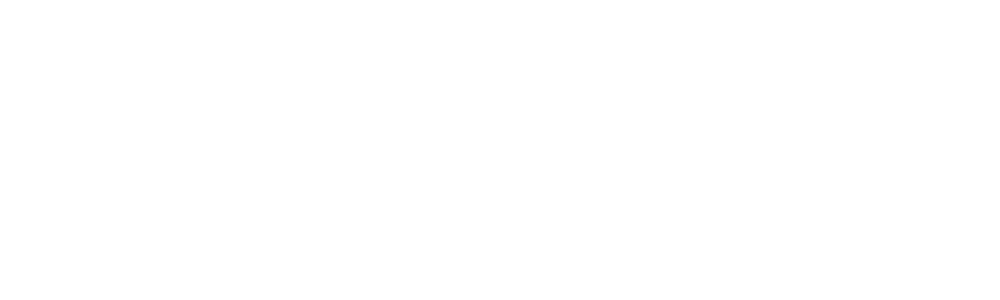
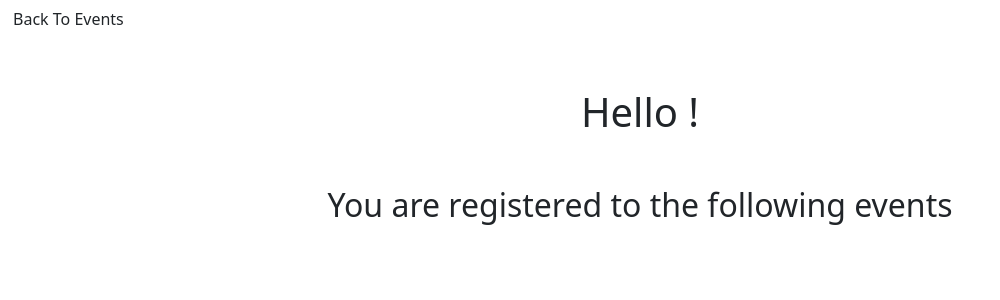
Before and after one commit to yousafanwar/event-registration-system, a Vue app in the folder vue-project/: page /userEvents in a window 1280 px wide. Before the commit this address had no page. Shown: the top 300 px of the page, without its empty margins (0-1000 px from the left). Built offline with nearby package versions, Linux system fonts and the light colour scheme.

Commit message:
User events view implemented

```diff
--- a/vue-project/src/router/index.js
+++ b/vue-project/src/router/index.js
@@ -2,6 +2,7 @@
 import HomeView from '../views/HomeView.vue'
 import FormView from '../views/FormView.vue'
 import ConfirmationPage from '../views/ConfirmationPage.vue'
+import UserRegisteredEvents from '../views/UserRegisteredEvents.vue'
 
 const router = createRouter({
   history: createWebHistory(import.meta.env.BASE_URL),
@@ -20,7 +21,12 @@
       path: '/confirmationPage',
       name: 'confirmationPage',
       component: ConfirmationPage
-    }
+    },
+    {
+      path: '/userEvents',
+      name: 'UserRegisteredEvents',
+      component: UserRegisteredEvents
+    },
   ]
 })
 
--- a/vue-project/src/store/index.js
+++ b/vue-project/src/store/index.js
@@ -5,7 +5,8 @@
     state: {
         events: [],
         eventId: 0,
-        userData: {}
+        userData: {},
+        userRegisteredEvents: []
     },
     mutations: {
         updateEvents(state, events) {
@@ -14,8 +15,11 @@
         setEventId(state, eventId) {
             state.eventId = eventId
         },
-        setUserData(state, userData){
+        setUserData(state, userData) {
             state.userData = userData;
+        },
+        setUserRegisteredEvents(state, regEvents) {
+            state.userRegisteredEvents.push(regEvents);
         }
     },
     actions: {
--- a/vue-project/src/views/ConfirmationPage.vue
+++ b/vue-project/src/views/ConfirmationPage.vue
@@ -1,6 +1,7 @@
 <template>
   <div>
-    <RouterLink to="/">Back To Events</RouterLink>
+    <RouterLink class="btn" to="/">Back To Events</RouterLink>
+    <RouterLink class="btn" to="/userEvents">Go to my events</RouterLink>
     <h1>Congragulations you have successfully registered for the Event</h1>
     <div class="userDetailsContainer mx-auto">
       <div class="col-md-6 mx-auto">
@@ -29,7 +30,7 @@
     this.getEventDetails();
   },
   computed: {
-    userData(){
+    userData() {
       return store.state.userData;
     },
     eventId() {
@@ -44,6 +45,7 @@
       this.events.forEach((e) => {
         if (this.eventId === e.id) {
           this.eventDetails = e;
+          store.commit("setUserRegisteredEvents", e);
         }
       });
     },
@@ -52,11 +54,11 @@
 </script>
 
 <style>
-    h1{
+h1 {
   text-align: center;
   margin: 50px;
 }
-    .userDetailsContainer{
+.userDetailsContainer {
   border: solid black;
   max-width: 50%;
   background-color: hsl(0, 0%, 70%);
@@ -65,15 +67,19 @@
   margin: 15px 0;
   padding: 10px;
 }
-    p{
+p {
   font-size: 1.5rem;
 }
-    .listItem{
+.listItem {
   text-align: center;
 }
-    .listItem:hover{
+.listItem:hover {
   background-color: hsl(0, 0%, 110%);
   cursor: pointer;
-
+  border-radius: 5px;
+}
+.btn:hover {
+  background-color: black;
+  color: white;
 }
 </style>
--- a/vue-project/src/views/FormView.vue
+++ b/vue-project/src/views/FormView.vue
@@ -2,7 +2,7 @@
   <div>
     <h1>Kindly fill out the form to register for the event!!!</h1>
     <div class="formDiv mx-auto">
-      <form @submit.prevent="formSubmission" class="mx-auto">
+      <form @submit.prevent="formSubmission" class="needs-validation mx-auto">
         <div class="col-md-6 mx-auto">
           <label for="validationCustom01" class="form-label">User Name</label>
           <input
@@ -13,7 +13,6 @@
             placeholder="Enter Your Name..."
             required
           />
-          <div class="valid-feedback"></div>
         </div>
         <div class="col-md-6 mx-auto">
           <label for="exampleInputEmail1" class="form-label"
@@ -26,19 +25,22 @@
             id="exampleInputEmail1"
             placeholder="Enter your email address..."
             aria-describedby="emailHelp"
+            required
           />
           <div id="emailHelp" class="form-text">
             We'll never share your email with anyone else.
           </div>
         </div>
         <div class="col-md-6 mx-auto">
-          <label for="exampleInputEmail1" class="form-label">Phone</label>
+          <label for="exampleInputPhone1" class="form-label">Phone</label>
           <input
             type="tel"
             v-model="userData.phone"
             class="form-control"
             placeholder="Enter your contact number..."
             maxlength="10"
+            pattern="[0-9]*"
+            required
           />
         </div>
         <button type="submit" class="btn mx-auto">Submit</button>
@@ -52,11 +54,11 @@
 export default {
   data() {
     return {
-        userData: {
-            userName: "",
-            email: "",
-            phone: ""
-        }
+      userData: {
+        userName: "",
+        email: "",
+        phone: "",
+      },
     };
   },
   methods: {
@@ -72,8 +74,8 @@
 h1 {
   text-align: center;
 }
-h1{
-    margin: 50px;
+h1 {
+  margin: 50px;
 }
 .formDiv {
   border: solid 5px;
@@ -93,7 +95,7 @@
   background-color: black;
   color: white;
 }
-label{
-    font-size: 1.2rem;
+label {
+  font-size: 1.2rem;
 }
 </style>
--- a/vue-project/src/views/HomeView.vue
+++ b/vue-project/src/views/HomeView.vue
@@ -59,16 +59,14 @@
   background-color: gray;
   color: white;
 }
-li:hover{
+li:hover {
   transform: translateY(-5px);
   transition: ease 0.5s;
   cursor: pointer;
   background: black;
   color: white;
-
 }
-.centerDiv{
+.centerDiv {
   text-align: center;
 }
-
 </style>
--- /dev/null
+++ b/vue-project/src/views/UserRegisteredEvents.vue
@@ -0,0 +1,66 @@
+<template>
+  <div>
+    <RouterLink class="btn" to="/">Back To Events</RouterLink>
+    <h1>Hello {{ userData.userName }}!</h1>
+    <h2>You are registered to the following events</h2>
+    <ul>
+      <li v-for="event in events" :key="event.id" class="eventContainer">
+        <div class="centerDiv">
+          <p>Email Address: {{ userData.email }}</p>
+          <p>Contact Number: {{ userData.phone }}</p>
+          <p>{{ event.eventName }}</p>
+          <p>Date: {{ event.date }}</p>
+          <p>Location: {{ event.location }}</p>
+        </div>
+      </li>
+    </ul>
+  </div>
+</template>
+
+<script>
+import { computed } from "vue";
+import { RouterLink } from "vue-router";
+import store from "../store/index.js";
+export default {
+  computed: {
+    events() {
+      return store.state.userRegisteredEvents;
+    },
+    userData() {
+      return store.state.userData;
+    },
+  },
+};
+</script>
+
+<style>
+.btn:hover {
+  background-color: black;
+  color: white;
+}
+li {
+  list-style: none;
+}
+.eventContainer {
+  border: solid hsl(30, 15%, 87%);
+  border-radius: 10px;
+  background-color: hsl(30, 3%, 87%);
+  margin: 10px;
+  padding: 10px;
+}
+
+li:hover {
+  transform: translateY(-5px);
+  transition: ease 0.5s;
+  cursor: pointer;
+  background: black;
+  color: white;
+}
+.centerDiv {
+  text-align: center;
+}
+h2 {
+  text-align: center;
+  margin-bottom: 20px;
+}
+</style>
```
Also changed, not shown: vue-project/public/data.json (+12 -0 lines). Lines whose indentation alone changed are shown as unchanged.
